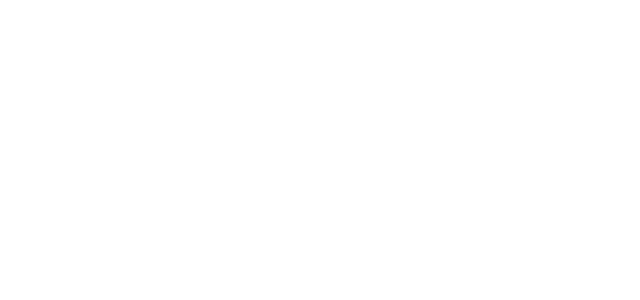
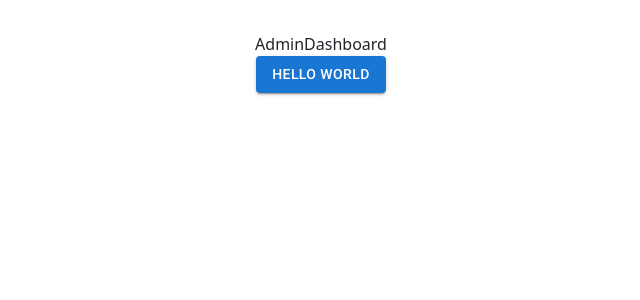
Before and after one commit to MaxwellKampel/ECOM-1.0.0, a React (Vite) app in the folder client/: page /admin in a window 1280 px wide. Before the commit this address had no page. Shown: the top 300 px of the page, without its empty margins (319-959 px from the left). Built offline with nearby package versions, Linux system fonts and the light colour scheme.

Commit message:
Change of React Component Library. installed Material UI for layout and styling.

```diff
--- a/client/index.html
+++ b/client/index.html
@@ -5,6 +5,7 @@
     <link rel="icon" type="image/svg+xml" href="/vite.svg" />
     <meta name="viewport" content="width=device-width, initial-scale=1.0" />
     <title>ECOMSITE</title>
+
   </head>
   <body>
     <div id="root"></div>
--- a/client/package.json
+++ b/client/package.json
@@ -10,6 +10,10 @@
     "preview": "vite preview"
   },
   "dependencies": {
+    "@emotion/react": "^11.11.4",
+    "@emotion/styled": "^11.11.5",
+    "@fontsource/roboto": "^5.0.13",
+    "@mui/material": "^5.16.4",
     "axios": "^1.7.2",
     "bootstrap": "^5.3.3",
     "cors": "^2.8.5",
--- a/client/src/App.jsx
+++ b/client/src/App.jsx
@@ -7,7 +7,12 @@
 import Home from './views/Home';
 import Products from './views/Products';
 import LoginReg from './views/LoginReg';
+import AdminDashboard from  './views/AdminDashboard';
 import AdminProducts from './views/AdminProducts';
+import '@fontsource/roboto/300.css';
+import '@fontsource/roboto/400.css';
+import '@fontsource/roboto/500.css';
+import '@fontsource/roboto/700.css';
 
 
 
@@ -24,6 +29,8 @@
         <Route path='/login' element={<LoginReg />} />
 
         {/* BackEnd */}
+        <Route path='/admin' element={<AdminDashboard />} />
+
         <Route path='/admin/products' element={<AdminProducts />} />
 
 
--- a/client/src/views/AdminDashboard.jsx
+++ b/client/src/views/AdminDashboard.jsx
@@ -1,9 +1,14 @@
 import React from 'react'
+import Button from '@mui/material/Button';
 
 const AdminDashboard = () => {
   return (
-    <div>AdminDashboard</div>
+    <>
+      <div>AdminDashboard</div>
+      <Button variant="contained">Hello world</Button>
+    </>
   )
+
 }
 
 export default AdminDashboard
```
Also changed, not shown: 1 other file (tests, documents, lock files or other folders).
